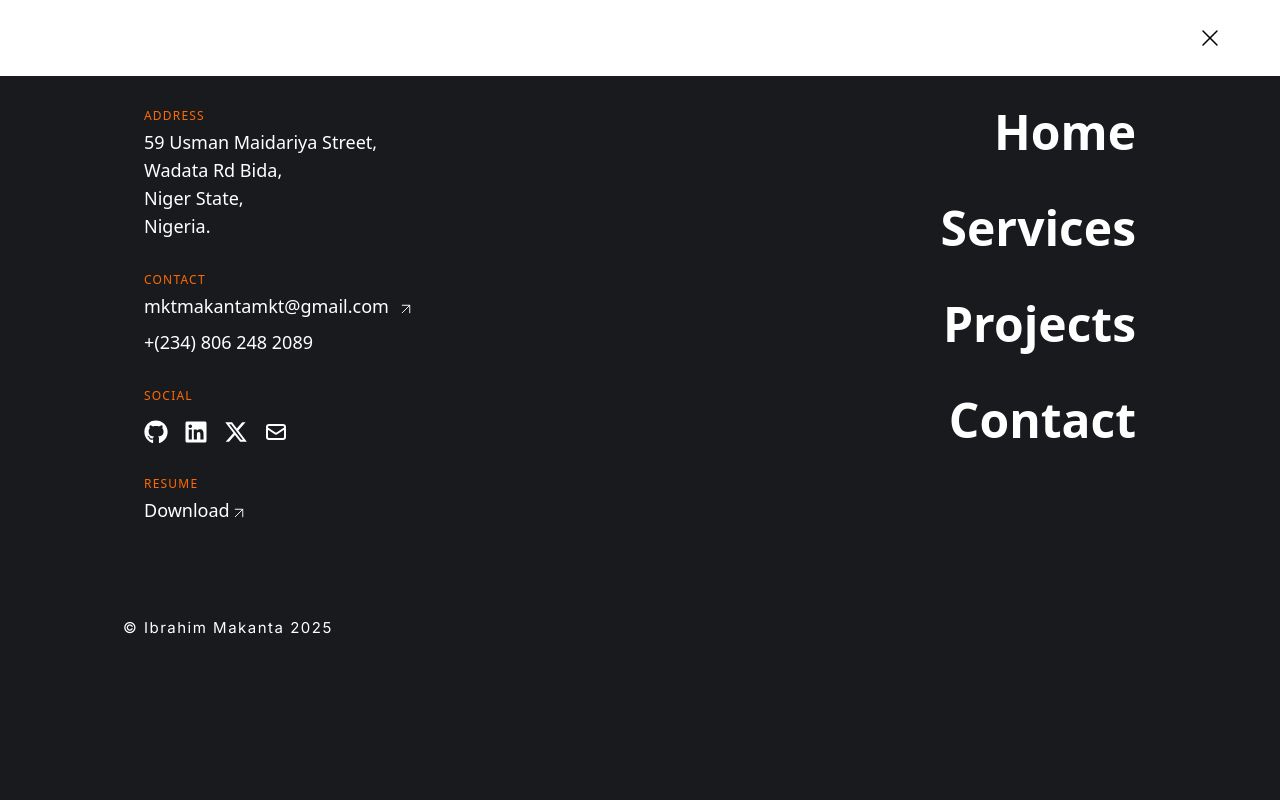
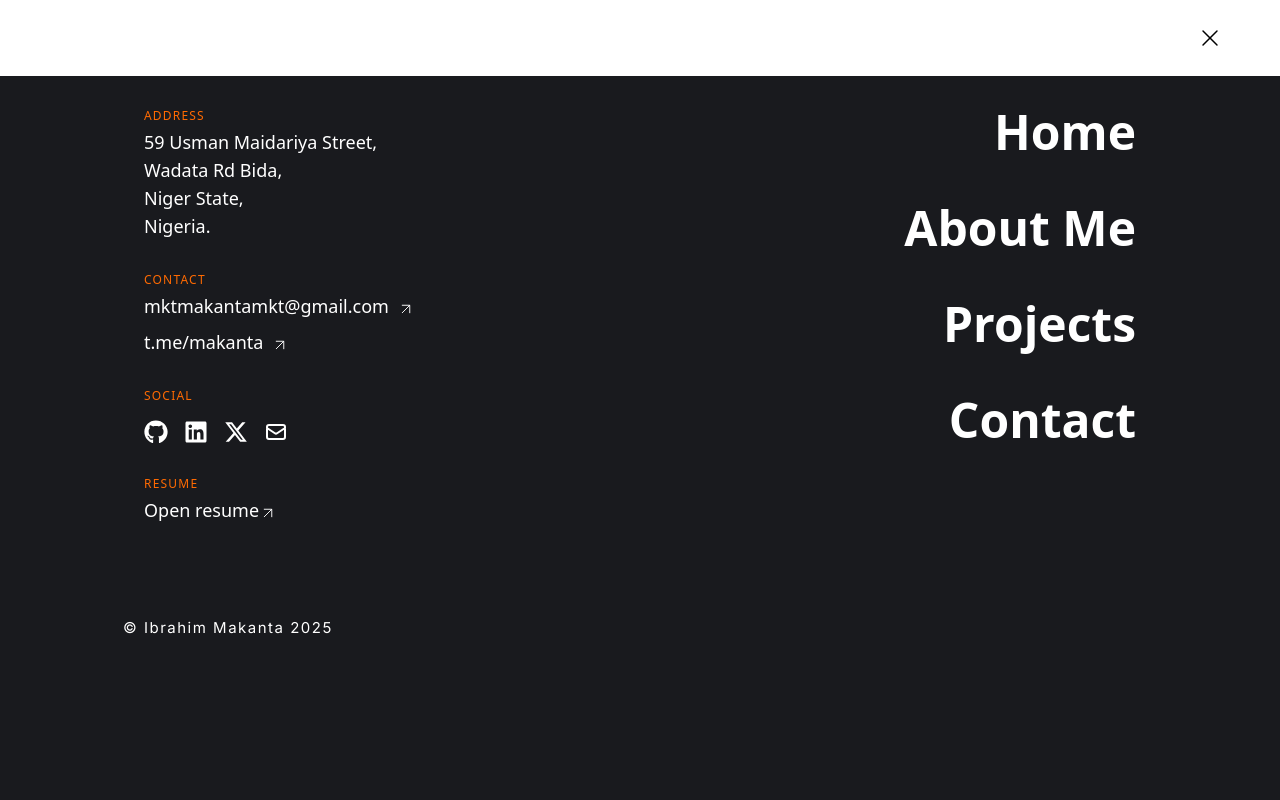
Before and after one commit to mktmakanta/Makanta, a Next.js app: page / in a window 1280 px wide. Both pictures are taken after a click on the button "Toggle menu". Shown: the top 800 px of the page. Built offline with nearby package versions, Linux system fonts and the light colour scheme.

Commit message:
Added all the link hrefs

```diff
--- a/app/components/NavBar.jsx
+++ b/app/components/NavBar.jsx
@@ -13,10 +13,10 @@ const Navbar = () => {
   const [isMenuOpen, setIsMenuOpen] = useState(false);
 
   const navItems = [
-    { name: "Home", href: "#home" },
-    { name: "Services", href: "#services" },
-    { name: "Projects", href: "#projects" },
-    { name: "Contact", href: "#contact" },
+    { name: "Home", href: "#" },
+    { name: "About Me", href: "about" },
+    { name: "Projects", href: "projects" },
+    { name: "Contact", href: "contact" },
   ];
 
   const handleNavClick = (href) => {
@@ -31,13 +31,14 @@ const Navbar = () => {
     <header className="bg-white shadow-sm sticky top-0 w-full z-50">
       <div className=" mx-auto  p-4 md:p-6 md:px-14">
         <div className="flex justify-between items-center">
-          <span
+          <Link
+            href="/"
             className={` font-karla tracking-widest font-medium ${
               isMenuOpen ? "text-white" : "text-gray-800"
             }`}
           >
             MAKANTA
-          </span>
+          </Link>
 
           <button
             onClick={() => setIsMenuOpen(!isMenuOpen)}
@@ -72,7 +73,10 @@ const Navbar = () => {
                     CONTACT
                   </h1>
                   <div className="text-lg space-y-2 ">
-                    <Link className="group relative flex  hre" href="//">
+                    <Link
+                      href="mailto:mktmakantamkt@gmail.com?subject=Work Inquiry&body=Hello, I want to contact you"
+                      className="group relative flex  hre"
+                    >
                       mktmakantamkt@gmail.com
                       <ArrowUpRight
                         strokeWidth={1.25}
@@ -81,8 +85,20 @@ const Navbar = () => {
                       />
                       <span className="absolute left-0 bottom-[-3px] h-[0.5px] w-0 bg-orange-500 transition-all duration-500 group-hover:w-full"></span>
                     </Link>
-
-                    <span>+(234) 806 248 2089</span>
+                    <Link
+                      href="https://wa.me/2348062482089"
+                      target="_blank"
+                      rel="noopener noreferrer"
+                      className="group relative inline-flex hre"
+                    >
+                      t.me/makanta
+                      <ArrowUpRight
+                        strokeWidth={1.25}
+                        size={18}
+                        className="group-hover:translate-x-1 mt-2 ml-2 group-hover:-translate-y-1 transition-transform duration-300"
+                      />
+                      <span className="absolute left-0 bottom-[-3px] h-[0.5px] w-0 bg-orange-500 transition-all duration-500 group-hover:w-full"></span>
+                    </Link>
                   </div>
                 </div>
                 <div className="space-y-1">
@@ -90,29 +106,26 @@ const Navbar = () => {
                     SOCIAL
                   </h1>
                   <div className="flex space-x-4 mt-4">
-                    <Link
-                      href="https://www.instagram.com/makanta_dev/"
-                      target="_blank"
-                    >
+                    <Link href="https://github.com/mktmakanta" target="_blank">
                       <FaGithub className="size-6 hover:text-purple-600 transition-all duration-500" />
                     </Link>
 
                     <Link
-                      href="https://www.instagram.com/makanta_dev/"
+                      href="https://www.linkedin.com/in/muhammad-ibrahim-a18764246"
                       target="_blank"
                     >
                       <FaLinkedin className="size-6 hover:text-sky-600 transition-all duration-500" />
                     </Link>
 
                     <Link
-                      href="https://www.instagram.com/makanta_dev/"
+                      href="https://x.com/Makanta__?t=XGcb_3z0WNHfjXLAYdo3PA&s=08"
                       target="_blank"
                     >
                       <FaXTwitter className="size-6 hover:text-orange-200 transition-all duration-500" />
                     </Link>
 
                     <Link
-                      href="https://www.instagram.com/makanta_dev/"
+                      href="mailto:mktmakantamkt@gmail.com?subject=Work Inquiry&body=Hello, I want to contact you"
                       target="_blank"
                     >
                       <HiOutlineMail className="size-6 hover:text-green-600 transition-all duration-500" />
@@ -124,11 +137,11 @@ const Navbar = () => {
                     RESUME
                   </h1>
                   <Link
-                    href="/Makanta_Resume.pdf"
+                    href="/Makanta Resume.pdf"
                     target="_blank"
                     className="text-lg group flex relative"
                   >
-                    Download{" "}
+                    Open resume
                     <ArrowUpRight
                       strokeWidth={1.25}
                       size={18}
--- a/app/globals.css
+++ b/app/globals.css
@@ -4,3 +4,8 @@
   --font-inter: var(--font-inter);
   --font-karla: var(--font-karla);
 }
+
+::selection {
+  background-color: #fed7aa; /* blue */
+  color: #351701; /* white text */
+}
--- a/app/page.jsx
+++ b/app/page.jsx
@@ -22,7 +22,7 @@ const projects = [
     logo: "/counter.png",
     link: "https://counterbank.vercel.app",
   },
-   {
+  {
     name: "Numtify",
     logo: "/numtify.png",
     link: "https://numtify.vercel.app",
@@ -33,11 +33,10 @@ const projects = [
     link: "https://medium.com/@makanta",
   },
   {
-    name: "Portfolio",
+    name: "Portfolio Website",
     logo: "/portfolio.png",
-    link: "https://makanta.xyz",
+    link: "https://makanta.vercel.app",
   },
-
 ];
 
 const Home = () => {
@@ -76,7 +75,7 @@ const Home = () => {
   };
 
   return (
-    <main className=" max-w-full bg-white  ">
+    <main id="/" className=" max-w-full bg-white  ">
       <section className="intro-section grid grid-cols-1 lg:grid-cols-2 max-w-6xl mx-auto items-center px-4 lg:pt-16 pb-8 lg:px-0 h-auto ">
         <div className="my-image flex justify-center items-center lg:pt-20 overflow-y-clip">
           <Image
@@ -108,19 +107,21 @@ const Home = () => {
             Frontend Developer
           </h1>
           <h3 className="font-inter tracking-wider ">
-            I am a developer specializing in frontend with React and Next.js,
-            but I also work across the stack with Node.js and databases to
-            create scalable, secure, and inclusive applications.
+            I am a developer specializing in frontend with React, Next.js and
+            Typecript, but I also work across the stack with Node.js and
+            databases to create scalable, secure, and inclusive applications.
           </h3>
-          <button className="relative p-2 px-3 bg-orange-100 font-karla font-medium cursor-pointer  group">
-            <span className="border absolute p-2 px-3 top-0 left-0 w-full h-full translate-x-1 translate-y-1 group-hover:translate-x-0 group-hover:translate-y-0 transition-all duration-400  "></span>
-            Get in touch
-          </button>
+          <Link href="mailto:mktmakantamkt@gmail.com?subject=Work Inquiry&body=Hello, I want to contact you">
+            <button className="relative p-2 px-3 bg-orange-100 font-karla font-medium cursor-pointer  group">
+              <span className="border absolute p-2 px-3 top-0 left-0 w-full h-full translate-x-1 translate-y-1 group-hover:translate-x-0 group-hover:translate-y-0 transition-all duration-400  "></span>
+              Get in touch
+            </button>
+          </Link>
         </div>
       </section>
 
       {/* about section */}
-      <section className="about-section bg-[#f7f7f7] p-4">
+      <section id="about" className="about-section bg-[#f7f7f7] p-4">
         <div className=" grid grid-cols-1 lg:grid-cols-2 max-w-6xl mx-auto items-start px-4 pt-24 pb-14 lg:px-0 h-auto">
           <div className="relative font-karla mb-6">
             <h1
@@ -216,7 +217,10 @@ const Home = () => {
         </div>
       </section>
       {/* projects sections */}
-      <section className="projects-section p-8 lg:p-4 py-16 w-full  bg-white">
+      <section
+        id="projects"
+        className="projects-section p-8 lg:p-4 py-16 w-full  bg-white"
+      >
         <div className="max-w-6xl mx-auto lg:pt-16">
           <div className="relative font-karla mx-auto w-max mb-12">
             <h1
@@ -270,7 +274,7 @@ const Home = () => {
         </div>
         {/* Contact section */}
       </section>
-      <section className=" about-section bg-[#f7f7f7] p-4 py-16">
+      <section id="contact" className=" about-section bg-[#f7f7f7] p-4 py-16">
         <div className=" grid grid-cols-1 lg:grid-cols-2 max-w-6xl mx-auto items-start px-4 pt-10 gap-4 lg:px-0 h-auto">
           <div className=" relative font-karla ">
             <h1
@@ -364,27 +368,33 @@ const Home = () => {
         </div>
       </section>
       {/* footer section */}
-      <footer className="about-section bg-white p-4">
+      <footer id="footer" className="about-section bg-white p-4">
         <div className=" max-w-6xl mx-auto items-start px-4 divide divide-y  lg:px-0 h-auto py-24 ">
           <div className="grid grid-cols-1 md:grid-cols-2 gap-8 pb-20">
             <div className="text-lg space-y-2 font-inter">
               <h1>SAY HELLO</h1>
               <div>
                 <div className="text-orange-500">mktmakantamkt@gmail.com</div>
-                <div className="text-orange-500">t.me/makanta</div>
+                <div className="text-orange-500">
+                  <Link
+                    href="https://wa.me/2348062482089"
+                    target="_blank"
+                    rel="noopener noreferrer"
+                    className="group relative inline-flex hre"
+                  >
+                    t.me/makanta
+                    <span className="absolute left-0 bottom-[-4px] h-[0.5px] w-0 bg-orange-500 transition-all duration-500 group-hover:w-full"></span>
+                  </Link>
+                </div>
               </div>
             </div>
-            <div className="text-lg space-y-2 font-inter flex flex-col">
-              <Link
-                href="/Makanta_Resume.pdf"
-                target="_blank"
-                className="relative group inline-block "
-              >
+            <div className="text-lg space-y-2 font-inter flex flex-col items-start">
+              <Link href="#" target="_blank" className="relative group ">
+                Home
                 <span className="absolute left-0 bottom-[-4px] h-[0.5px] w-0 bg-orange-500 transition-all duration-500 group-hover:w-full"></span>
-                Home
               </Link>
               <Link
-                href="/Makanta_Resume.pdf"
+                href="#projects"
                 target="_blank"
                 className="relative group "
               >
@@ -392,7 +402,7 @@ const Home = () => {
                 <span className="absolute left-0 bottom-[-4px] h-[0.5px] w-0 bg-orange-500 transition-all duration-500 group-hover:w-full"></span>
               </Link>
               <Link
-                href="/Makanta_Resume.pdf"
+                href="/Makanta Resume.pdf"
                 target="_blank"
                 className="relative group "
               >
@@ -406,29 +416,26 @@ const Home = () => {
             {" "}
             <div> © Ibrahim Makanta 2025</div>
             <div className="flex space-x-4 mt-4">
-              <Link
-                href="https://www.instagram.com/makanta_dev/"
-                target="_blank"
-              >
+              <Link href="https://github.com/mktmakanta" target="_blank">
                 <FaGithub className="size-6 hover:text-purple-600 transition-all duration-500" />
               </Link>
 
               <Link
-                href="https://www.instagram.com/makanta_dev/"
+                href="https://www.linkedin.com/in/muhammad-ibrahim-a18764246"
                 target="_blank"
               >
                 <FaLinkedin className="size-6 hover:text-sky-600 transition-all duration-500" />
               </Link>
 
               <Link
-                href="https://www.instagram.com/makanta_dev/"
+                href="https://x.com/Makanta__?t=XGcb_3z0WNHfjXLAYdo3PA&s=08"
                 target="_blank"
               >
                 <FaXTwitter className="size-6 hover:text-orange-200 transition-all duration-500" />
               </Link>
 
               <Link
-                href="https://www.instagram.com/makanta_dev/"
+                href="mailto:mktmakantamkt@gmail.com?subject=Work Inquiry&body=Hello, I want to contact you"
                 target="_blank"
               >
                 <HiOutlineMail className="size-6 hover:text-green-600 transition-all duration-500" />
```
Also changed, not shown: public/portfolio.png (deleted), 1 other file (tests, documents, lock files or other folders).
